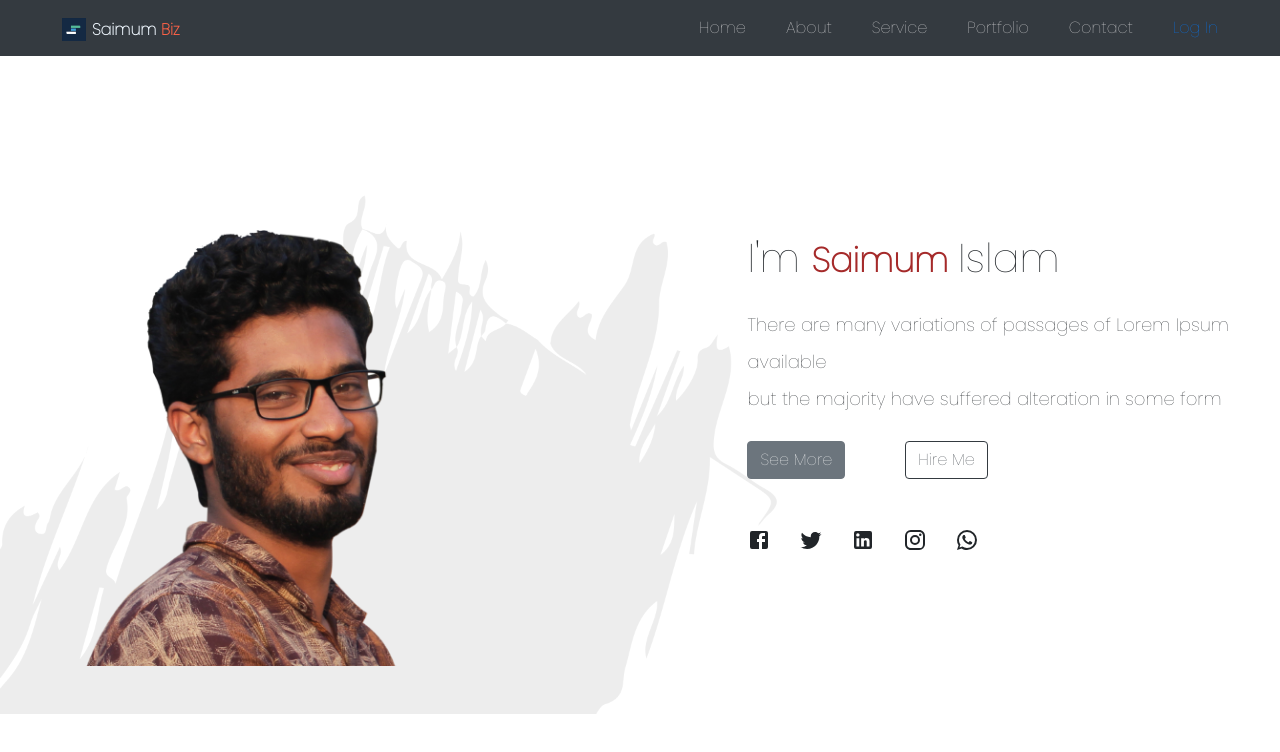
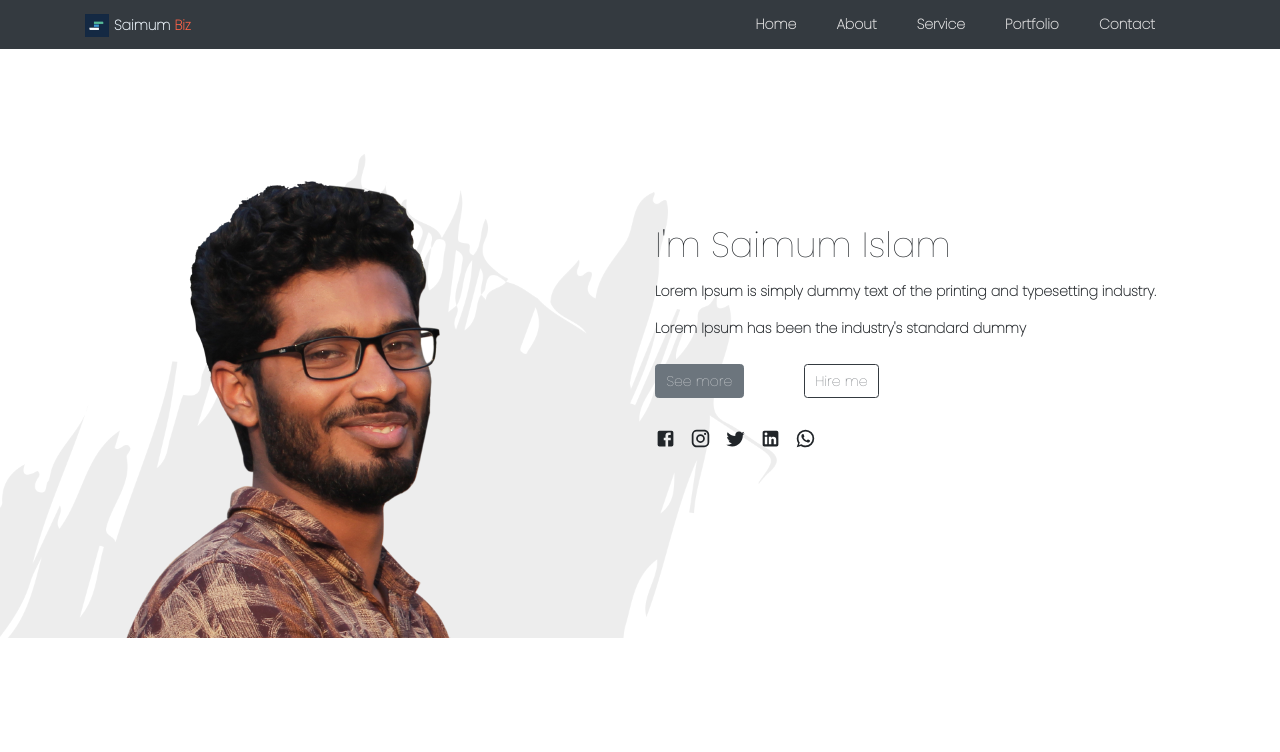
Before and after one commit to MasudMahamud/saimum-portfolio, a React (Create React App) app: page / in a window 1280 px wide. Shown: the top 752 px of the page. Built offline with nearby package versions, Linux system fonts and the light colour scheme.

Commit message:
changes3

```diff
--- a/src/App.css
+++ b/src/App.css
@@ -1,10 +1 @@
-*{
-  margin: 0;
-  padding: 0;
-  font-family: 'Poppins', sans-serif;
-  font-size: 16px;
-}
-
-.container{
-  max-width: 95%;
-}
+*{font-family:Poppins,sans-serif;font-weight:900;font-size:14px}
--- a/src/Components/Home/Header/Header.css
+++ b/src/Components/Home/Header/Header.css
@@ -4,10 +4,7 @@
     background-repeat: no-repeat;
     background-size: cover;
 }
-.header-text{
-    margin-left:16%;
 
-}
 .header-descriptions{
     line-height: 3.5ch;
     font-size: 18px;
@@ -16,16 +13,13 @@
 button.btn.btn-outline-dark {
     margin-left: 60px;
 }
-.name{
-    font-size: 34px;
-    color: brown;
+
+
+.right-side{
+    display: flex;
+    justify-content: center;
+    align-items: center;
 }
-
-MuiSvgIcon-root.MuiSvgIcon-fontSizeMedium.css-i4bv87-MuiSvgIcon-root {
-    margin-right: 28px !important;
+.header-icons{
     cursor: pointer;
 }
-.icon svg.MuiSvgIcon-root.MuiSvgIcon-fontSizeMedium.css-i4bv87-MuiSvgIcon-root{
-    margin-right: 28px !important;
-    cursor: pointer;
-}
--- a/src/Components/Home/Header/Header.js
+++ b/src/Components/Home/Header/Header.js
@@ -10,36 +10,32 @@ import WhatsAppIcon from "@mui/icons-material/WhatsApp";
 
 const Header = () => {
   return (
-    <section className="header">
-      <div className="container">
-        <div className="row py-5">
-          <div className="col-md-6">
-            <img className="img-fluid text-center" src={img} alt="" style={{width:'70%'}}/>
-          </div>
-          <div className="col-md-6" style={{ margin: "auto" }}>
-            <div className="header-text ">
-              <h1 className="header-title mt-3">
-                I'm <strong className="name">Saimum </strong> Islam
-              </h1>
-              <p className="header-descriptions my-4">
-                {" "}
-                There are many variations of passages of Lorem Ipsum available{" "}
-                <br />
-                but the majority have suffered alteration in some form{" "}
-              </p>
-              <Button variant="secondary">See More</Button>
-              <Button variant="outline-dark">Hire Me</Button>
-            </div>
-            <div className="header-text icon mt-5">
-              <FacebookIcon />
-              <TwitterIcon />
-              <LinkedInIcon />
-              <InstagramIcon />
-              <WhatsAppIcon />
-            </div>
-          </div>
-        </div>
+    <section className=" header">
+    <div class="container">
+  <div class="row">
+    <div class="col-sm-12 col-md-6 .col-lg-6 ">
+      <img src={img} alt=""/>
+    </div>
+
+    <div class="col-sm-12 col-md-6 .col-lg-6 right-side">
+      <div className="header-descriptions">
+        <h1 className="mt-3"> I'm Saimum Islam </h1>
+        <p> Lorem Ipsum is simply dummy text of the printing and typesetting industry.
+         Lorem Ipsum has been the industry's standard dummy </p>
+         <Button variant="secondary">See more</Button>
+         <Button variant="outline-dark">Hire me</Button>
+         <div className="header-icons my-4">
+         <FacebookIcon className="mr-3"/>
+         <InstagramIcon className="mr-3"/>
+         <TwitterIcon className="mr-3"/>
+         <LinkedInIcon className="mr-3"/>
+         <WhatsAppIcon className="mr-3"/>
+       </div>
       </div>
+
+    </div>
+  </div>
+  </div>
     </section>
   );
 };
--- a/src/Components/Home/NavBar/NavBar.js
+++ b/src/Components/Home/NavBar/NavBar.js
@@ -9,7 +9,7 @@ const NavBar = () => {
   const closeMenu = () => setClick(click);
 
   return (
-    <div>
+    <>
       <Navbar bg="dark" expand="lg">
         <Container>
           <Navbar.Brand to="/">
@@ -22,7 +22,7 @@ const NavBar = () => {
           </Navbar.Brand>
           <Navbar.Toggle aria-controls="basic-navbar-nav" />
           <Navbar.Collapse id="basic-navbar-nav">
-            <Nav  className=" my-nav ml-auto">
+            <Nav  className=" my-nav ml-auto d-flex justify-content-around">
               <Link
                 className="active ms-3"
                 to="home"
@@ -80,16 +80,10 @@ const NavBar = () => {
                 Contact
               </Link>
             </Nav>
-            <div className="justify-content-end">
-
-              <Link href="#login" className="justify-content-end">Log In</Link>
-
-          </div>
-
           </Navbar.Collapse>
         </Container>
       </Navbar>
-    </div>
+    </>
   );
 };
 
```
